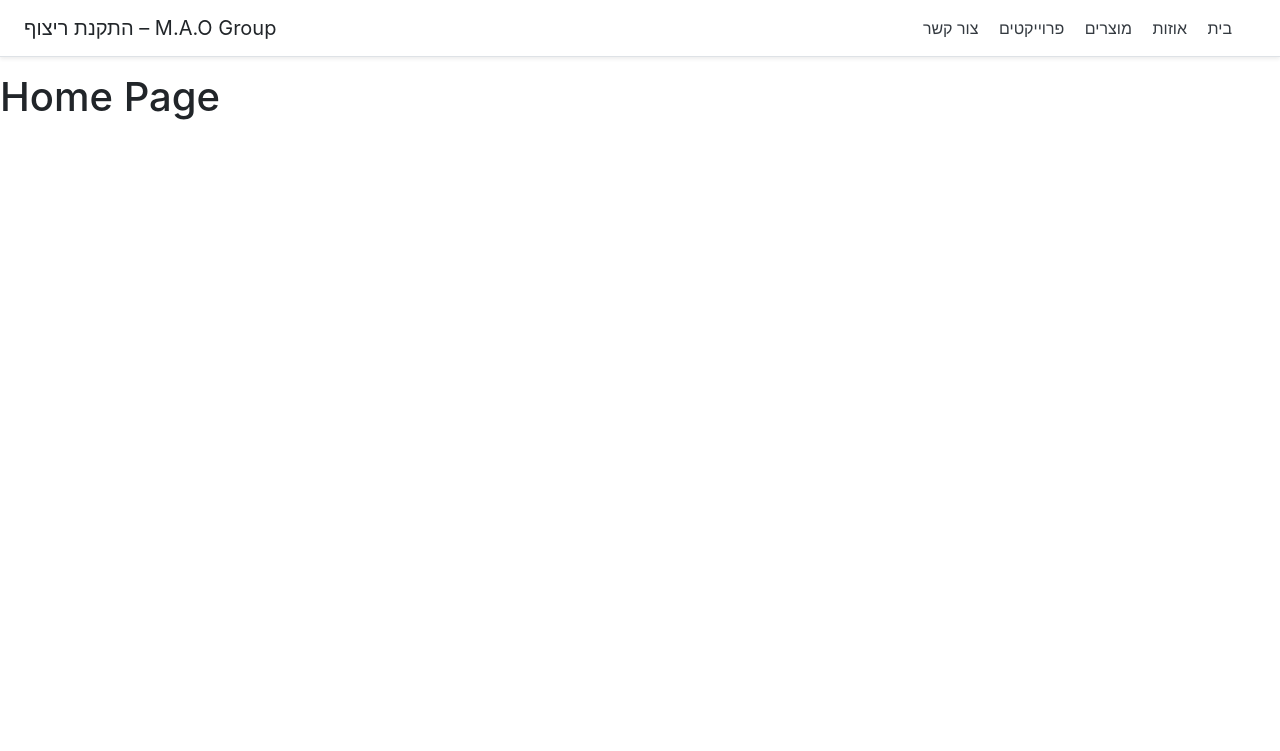
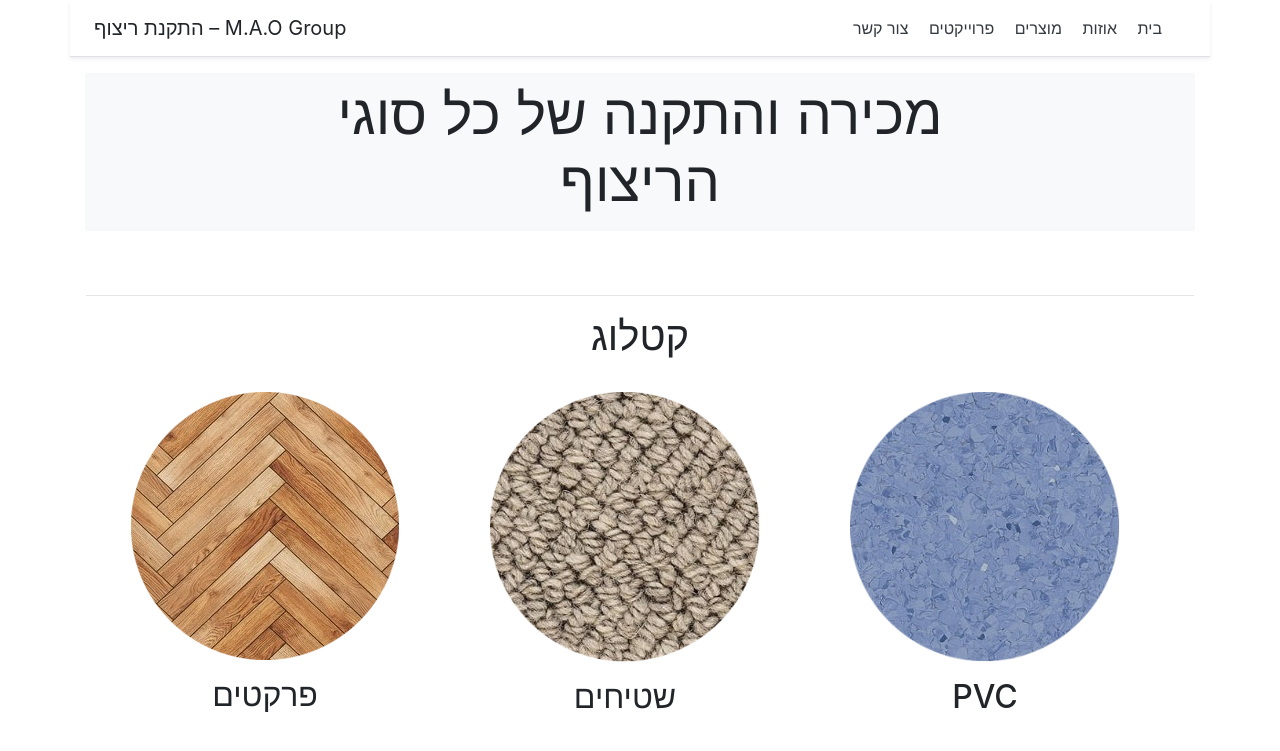
Before and after one commit to andreshkurko/catalog-flask, a Flask app: page /home in a window 1280 px wide. Shown: the top 751 px of the page. Run offline with Flask 2, Linux system fonts and the light colour scheme; some libraries are stand-ins or nearby versions.

Commit message:
update site, added new template and items on home

```diff
--- a/static/css/main.css
+++ b/static/css/main.css
@@ -0,0 +1,4 @@
+p {
+    margin-top: 0;
+    margin-bottom: 6rem;
+}
--- a/templates/base.html
+++ b/templates/base.html
@@ -10,7 +10,8 @@
     <title>{% block title %}{% endblock %}</title>
 </head>
 <body>
-    <div class="d-flex flex-column flex-md-row align-items-center p-3 px-md-4 mb-3 bg-white border-bottom shadow-sm">
+
+    <div class="container d-flex flex-column flex-md-row align-items-center p-3 px-md-4 mb-3 bg-white border-bottom shadow-sm">
         <h5 class="my-0 mr-md-auto font-weight-normal">התקנת ריצוף – M.A.O Group</h5>
             <nav class="my-2 my-md-0 mr-md-3">
                 <a class="p-2 text-dark" href="/">בית</a>
@@ -20,6 +21,16 @@
                 <a class="p-2 text-dark" href="/contacts">צור קשר</a>
             </nav>
     </div>
+
+    <div class="container">
+        <div class="position-relative overflow-hidden p-md-0 text-center bg-light">
+            <div class="col-md-8 p-lg-1 mx-auto my-1">
+                <h1 class="display-4 font-weight-normal">מכירה והתקנה של כל סוגי הריצוף</h1>
+            </div>
+        </div>
+    </div>
+
     {% block body %}{% endblock %}
+
 </body>
 </html>
--- a/templates/index.html
+++ b/templates/index.html
@@ -2,4 +2,32 @@
 
 {% block title %} Home page {% endblock %}
 
-{% block body %} <h1>Home Page</h1> {% endblock %}
+{% block body %}
+    <div class="container pricing-header px-3 py-3 pt-md-5 pb-md-4 mx-auto text-center">
+        <hr>
+        <h1 class="display-5">קטלוג</h1>
+    </div>
+    <div class="container marketing">
+        <div class="container row">
+            <div class="col-lg-4">
+                <p class="text-center">
+                    <img src="{{ url_for('static', filename='/images/68_oooo.plus.png') }}"/>
+                </p>
+                <h2 class="text-center">פרקטים</h2>
+            </div><!-- /.col-lg-4 -->
+            <div class="col-lg-4">
+                <p class="text-center">
+                    <img src="{{ url_for('static', filename='/images/1768_oooo.plus.png') }}" width="270px"/>
+                </p>
+                <h2 class="text-center">שטיחים</h2>
+            </div><!-- /.col-lg-4 -->
+            <div class="col-lg-4">
+                <p class="text-center">
+                    <img src="{{ url_for('static', filename='/images/1208_oooo.plus.png') }}" width="270px"/>
+                </p>
+                <h2 class="text-center">PVC</h2>
+            </div><!-- /.col-lg-4 -->
+        </div>
+    </div>
+
+{% endblock %}
```
Also changed, not shown: static/images/1208_oooo.plus.png (added), static/images/1768_oooo.plus.png (added), static/images/68_oooo.plus.png (added), static/images/parquet.jpg (added).
